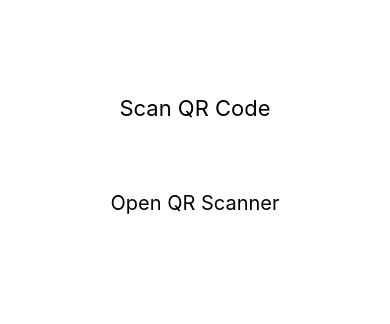
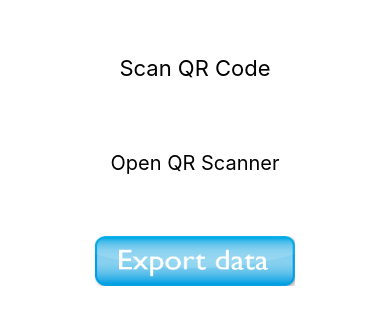
Before and after one commit to gitsupportting/qrscan, a React Native app: screen / in a window 390 px wide. Shown: the part 260-584 px from the top of the page. Built offline with nearby package versions, Linux system fonts and the light colour scheme.

Commit message:
save qrcode in excel format.

```diff
--- a/App.js
+++ b/App.js
@@ -1,27 +1,8 @@
 import React, { Component } from 'react';
 import { StyleSheet, View, Text, Image, Platform, TouchableOpacity, Linking, PermissionsAndroid } from 'react-native';
 import { CameraKitCameraScreen, } from 'react-native-camera-kit';
-//import RNFetchBlob from 'react-native-fetch-blob';
-// const values = [
-//   ['build', '2017-11-05T05:40:35.515Z'],
-//   ['deploy', '2017-11-05T05:42:04.810Z']
-// ];
-// // construct csvString
-// const headerString = 'event,timestamp\n';
-// const rowString = values.map(d => `${d[0]},${d[1]}\n`).join('');
-// const csvString = `${headerString}${rowString}`;
+import RNFetchBlob from 'rn-fetch-blob';
 
-// // write the current list of answers to a local csv file
-// const pathToWrite = `${RNFetchBlob.fs.dirs.DownloadDir}/data111.csv`;
-// console.log('pathToWrite', pathToWrite);
-// // pathToWrite /storage/emulated/0/Download/data.csv
-// RNFetchBlob.fs
-//   .writeFile(pathToWrite, csvString, 'utf8')
-//   .then(() => {
-//     console.log(`wrote file ${pathToWrite}`);
-//     // wrote file /storage/emulated/0/Download/data.csv
-//   })
-//   .catch(error => console.error(error));
 export default class App extends Component {
   constructor() {
 
@@ -80,6 +61,35 @@ export default class App extends Component {
       that.setState({ Start_Scanner: true });
     }
   }
+
+  save = () => {
+
+
+    // const values = [
+    //   ['build', '2017-11-05T05:40:35.515Z']
+    //       ];
+    const values = [];
+    values.push([this.state.QR_Code_Value, (new Date()).toISOString()]);
+    values.push([this.state.QR_Code_Value, (new Date()).toISOString()]);
+    console.log(values);
+    // construct csvString
+    const headerString = 'qrcode,timestamp\n';
+    const rowString = values.map(d => `${d[0]},${d[1]}\n`).join('');
+    const csvString = `${headerString}${rowString}`;
+
+    // write the current list of answers to a local csv file
+    const pathToWrite = `${RNFetchBlob.fs.dirs.DownloadDir}/data.csv`;
+    console.log('pathToWrite', pathToWrite);
+    // pathToWrite /storage/emulated/0/Download/data.csv
+    RNFetchBlob.fs
+      .writeFile(pathToWrite, csvString, 'utf8')
+      .then(() => {
+        console.log(`wrote file ${pathToWrite}`);
+        // wrote file /storage/emulated/0/Download/data.csv
+      })
+      .catch(error => console.error(error));
+  }
+
   render() {
     if (!this.state.Start_Scanner) {
 
@@ -107,15 +117,15 @@ export default class App extends Component {
               Open QR Scanner
             </Text>
           </TouchableOpacity>
-          {/* <TouchableOpacity
-            onPress={this.open_QR_Code_Scanner}
+          <TouchableOpacity
+            onPress={this.save}
             style={styles.button}>
             <Image
               source={require('./Images/ui-02.png')}
               style={styles.ImageIconStyle}
             />
           </TouchableOpacity>
-          <TouchableOpacity
+          {/* <TouchableOpacity
             onPress={this.open_QR_Code_Scanner}
             style={styles.button}>
             <Image
--- a/package.json
+++ b/package.json
@@ -4,6 +4,7 @@
   "private": true,
   "scripts": {
     "start": "node node_modules/react-native/local-cli/cli.js start",
+    "android-bundle": "react-native bundle --platform android --dev false --entry-file index.js --bundle-output android/app/src/main/assets/index.android.bundle --assets-dest android/app/src/main/res/",
     "test": "jest",
     "postinstall": "npx jetify"
   },
@@ -14,6 +15,7 @@
     "react-native": "0.59.9",
     "react-native-camera": "^3.1.1",
     "react-native-camera-kit": "^8.0.1",
+    "react-native-email": "^1.0.2",
     "react-native-qrcode-scanner": "^1.2.1",
     "rn-fetch-blob": "^0.10.16"
   },
```
Also changed, not shown: 5 other files (tests, documents, lock files or other folders).
